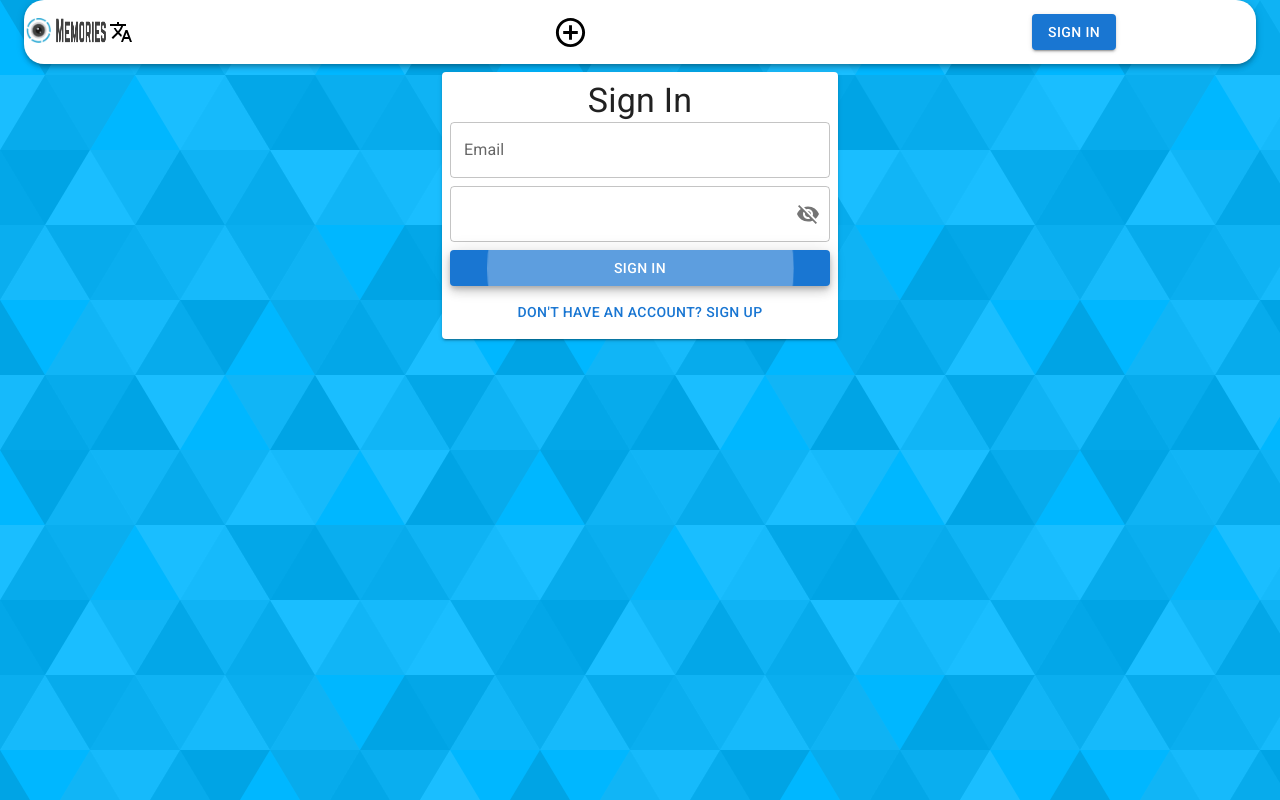
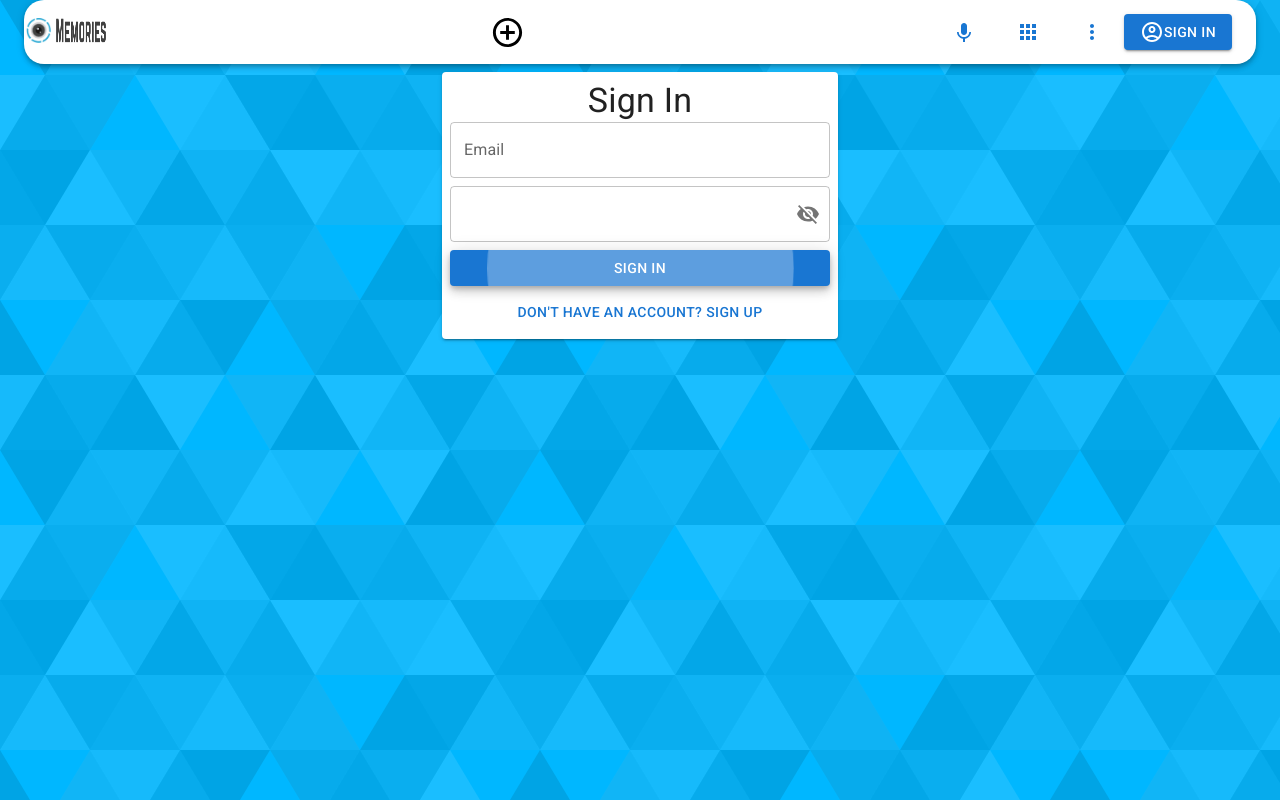
Before and after one commit to HKBrianNg/memories-client, a React (Create React App) app: page /auth in a window 1280 px wide. Built offline with nearby package versions, Linux system fonts and the light colour scheme.

Commit message:
add more, speak, app, account icons

```diff
--- a/src/components/Navbar/Navbar.js
+++ b/src/components/Navbar/Navbar.js
@@ -7,7 +7,10 @@ import {useDispatch} from 'react-redux';
 import decode from 'jwt-decode';
 import { LOGOUT } from '../../constants/actionTypes';
 import AddCircleOutlineIcon from '@mui/icons-material/AddCircleOutline';
-import TranslateIcon from '@mui/icons-material/Translate';
+import AccountCircleOutlinedIcon from '@mui/icons-material/AccountCircleOutlined';
+import MoreVertIcon from '@mui/icons-material/MoreVert';
+import AppsIcon from '@mui/icons-material/Apps';
+import KeyboardVoiceIcon from '@mui/icons-material/KeyboardVoice';
 
 function Navbar() {
     const [user,setUser] = useState(JSON.parse(localStorage.getItem('profile')));
@@ -41,7 +44,6 @@ function Navbar() {
                     <img src={memoriesLogo} alt="icon" height="25px" width="25px" style={{padding:'2px',marginRight:"1px"}}/>
                     <img src={memoriesText} alt="icon" height="25px" width="50px" style={{padding:'2px',marginRight:"1px"}}/>
                 </Link>
-                <TranslateIcon />
             </div>
             {user?.result ? (
                 <Link to='/posts/create'>
@@ -51,7 +53,16 @@ function Navbar() {
                 <AddCircleOutlineIcon  fontSize='large' sx={{marginRight:"1px"}}/>
             )}
 
-            <Toolbar sx={{display:'flex', flexDirection:'row', alignItem:'flex-end', width:'200px',}}>
+            <Toolbar sx={{display:'flex', flexDirection:'row',}}>
+                <Button>
+                    <KeyboardVoiceIcon fontSize='medium'/>
+                </Button>
+                <Button>
+                    <AppsIcon fontSize='medium' />
+                </Button>
+                <Button>
+                    <MoreVertIcon fontSize='medium'/>
+                </Button>
                 {user?.result ?  (
                     <div style={{display:'flex', flexDirection:'row', alignItems:'center', }}>
                         <Avatar alt={user.result?.name} src={user.result?.imageUrl}  sx={{ p:0, width: 30, height: 30, mr:1 }}>{user.result?.name.charAt(0)}</Avatar>
@@ -59,7 +70,9 @@ function Navbar() {
                         <Button variant='contained' color='secondary' onClick={logout}>Logout</Button>
                     </div>
                 ) : (
-                    <Button component={Link} to="/auth" variant="contained" color="primary">Sign In</Button>
+                    <Button component={Link} to="/auth" variant="contained" color="primary">
+                       <AccountCircleOutlinedIcon fontSize='medium'/>Sign In
+                    </Button>
                 )}
             </Toolbar>
         </AppBar>
--- a/src/components/Posts/Post/Post.js
+++ b/src/components/Posts/Post/Post.js
@@ -2,7 +2,6 @@ import {Card, CardActions, CardMedia, Button, Typography, ToggleButton, ToggleBu
 import ThumbUpAltIcon from '@mui/icons-material/ThumbUpAlt';
 import ThumbUpAltOutlinedIcon from '@mui/icons-material/ThumbUpAltOutlined';
 import DeleteIcon from '@mui/icons-material/Delete';
-import MoreHorizIcon from '@mui/icons-material/MoreHoriz';
 import moment from 'moment';
 import {useDispatch} from 'react-redux';
 import {deletePost, likePost} from '../../../actions/posts';
```
